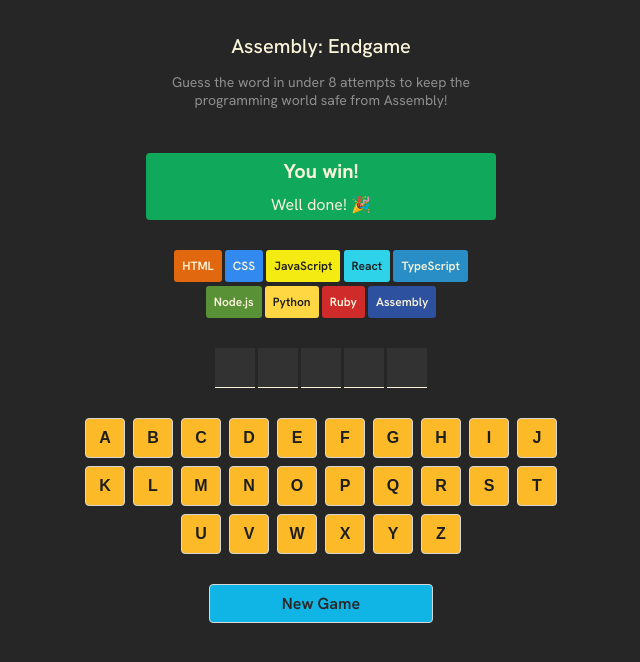
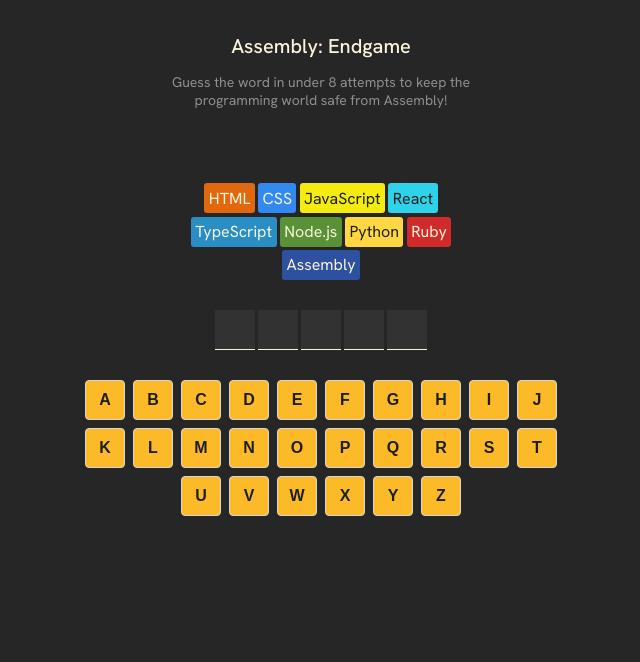
Before and after one commit to Liene31/react-assembly-endgame, a React (Vite) app: page / in a window 1280 px wide. Shown: the top 662 px of the page, without its empty margins (319-959 px from the left). Built offline with nearby package versions, Linux system fonts and the light colour scheme.

Commit message:
add game status render function and add condition on the btn

```diff
--- a/src/App.jsx
+++ b/src/App.jsx
@@ -10,16 +10,22 @@ function App() {
   //Static variables
   const alphabet = "abcdefghijklmnopqrstuvwxyz";
 
-  // Derived variables
-  const wrongGuessCount = guessedLetters.filter((letter) => {
-    return !currentWord.includes(letter);
-  }).length;
+  // Derived values
+  const wrongGuessCount = guessedLetters.filter(
+    (letter) => !currentWord.includes(letter),
+  ).length;
+  const isGameWon = currentWord
+    .split("")
+    .every((letter) => guessedLetters.includes(letter));
+  const isGameLost = wrongGuessCount >= languages.length - 1;
+  const isGameOver = isGameWon || isGameLost;
 
   //Render languages span element
-  const languageChipsEl = languages.map((language) => {
+  const languageChipsEl = languages.map((language, index) => {
+    const className = `chip ${wrongGuessCount > index ? "lost" : ""}`;
     return (
       <span
-        className="chip"
+        className={className}
         key={language.name}
         style={{
           backgroundColor: language.backgroundColor,
@@ -71,6 +77,35 @@ function App() {
     });
   }
 
+  // Change class in game-status depending if game is lost or won
+  const gameStatusClass = clsx("game-status", {
+    won: isGameWon,
+    lost: isGameLost,
+  });
+
+  //Determine content of the game-status depending if the game is lost or won
+  function renderGameStatus() {
+    if (!isGameOver) {
+      return null;
+    }
+
+    if (isGameWon) {
+      return (
+        <>
+          <h2>You win!</h2>
+          <p>Well done! 🎉</p>
+        </>
+      );
+    } else {
+      return (
+        <>
+          <h2>Game over!</h2>
+          <p>You lose! Better start learning Assembly 😭</p>
+        </>
+      );
+    }
+  }
+
   //RETURN
   return (
     <main>
@@ -81,14 +116,11 @@ function App() {
           from Assembly!
         </p>
       </header>
-      <section className="game-status">
-        <h2>You win!</h2>
-        <p>Well done! 🎉</p>
-      </section>
+      <section className={gameStatusClass}>{renderGameStatus()}</section>
       <section className="language-chips">{languageChipsEl}</section>
       <section className="word-tiles">{tiles}</section>
       <section className="keyboard">{keyboardEl}</section>
-      <button className="new-game">New Game</button>
+      {isGameOver && <button className="new-game">New Game</button>}
     </main>
   );
 }
--- a/src/index.css
+++ b/src/index.css
@@ -45,6 +45,14 @@ section.game-status {
   border-radius: 4px;
 }
 
+section.game-status.won {
+  background-color: #10a95b;
+}
+
+section.game-status.lost {
+  background-color: #ba2a2a;
+}
+
 section.game-status > p {
   margin: 5px;
 }
@@ -63,9 +71,8 @@ section.language-chips {
 
 span.chip {
   border-radius: 3px;
-  font-size: 0.75rem;
-  font-weight: 600;
-  padding: 0.5rem;
+  padding: 4.5px;
+  position: relative;
 }
 
 /* Dimmed overlay with skull on "lost" languages */
```
